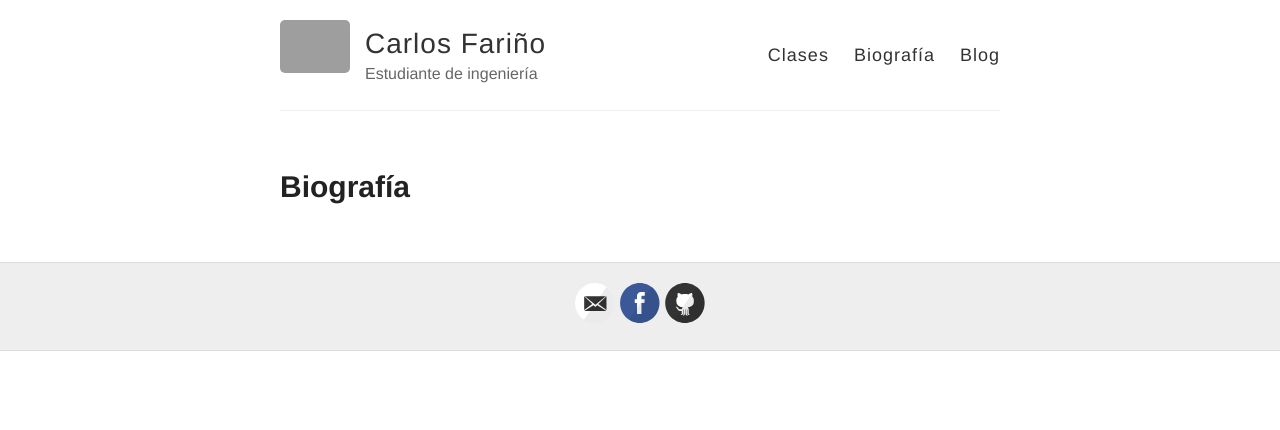
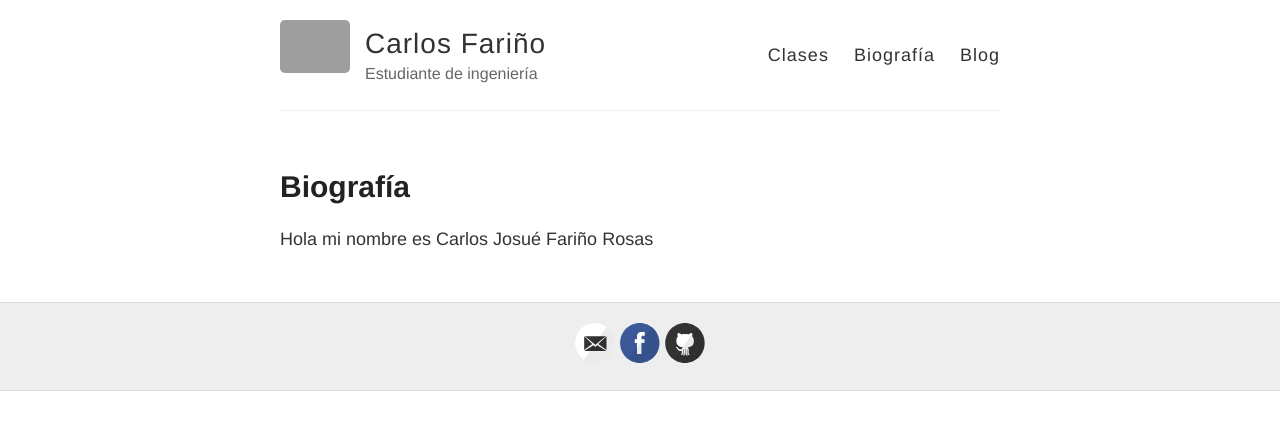
Before and after one commit to andrescharro22/Carlos-F007.github.io, a Jekyll site: the page built from biografía.md, in a window 1280 px wide. Shown: the top 430 px of the page. Built offline with Jekyll 4.4.1, drawn with Linux system fonts in a browser that asks for light colours; grey boxes are pictures that could not be loaded.

Commit message:
Update biografía.md

```diff
--- a/biografía.md
+++ b/biografía.md
@@ -3,3 +3,7 @@ layout: page
 title: Biografía
 permalink: /biografía/
 ---
+
+
+
+Hola mi nombre es Carlos Josué Fariño Rosas
```
